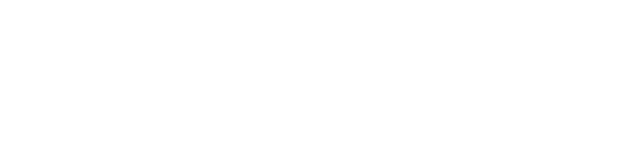
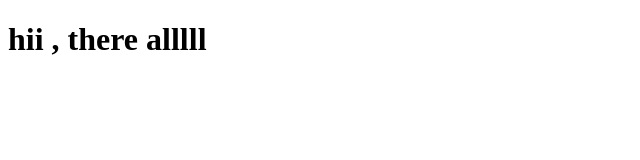
Before and after one commit to Chethandoreswamy/webscraping, a plain HTML site: page index.html in a window 1280 px wide. Shown: the whole page, without its empty margins (0-640 px from the left). Drawn offline with Linux system fonts and the light colour scheme.

Commit message:
about the reset

```diff
--- a/index.html
+++ b/index.html
@@ -6,6 +6,6 @@
     <title>Web Scraping</title>
 </head>
 <body>
-
+    <h1>hii , there alllll</h1>
 </body>
 </html>
```
